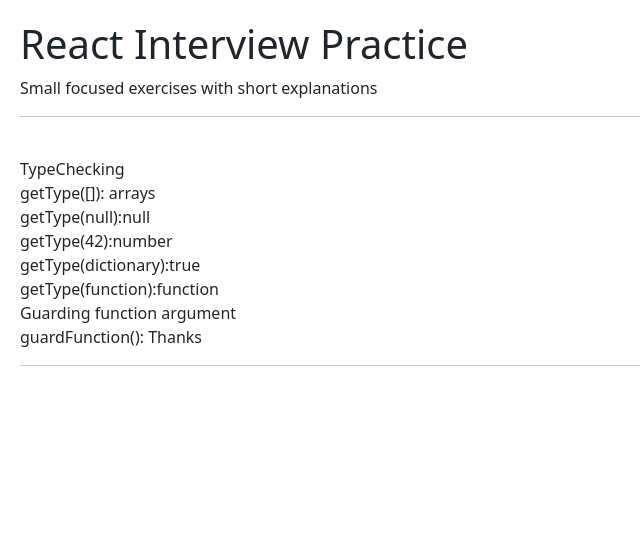
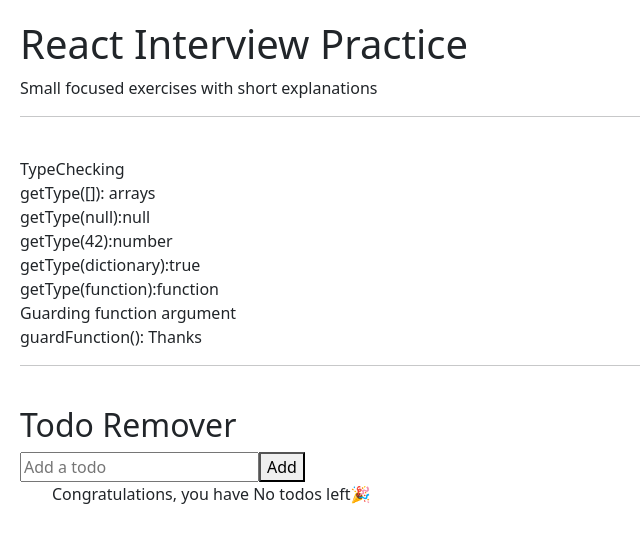
Before and after one commit to Chiomalina/react-interview-practice, a React (Vite) app in the folder react-interview-practice/: page / in a window 1280 px wide. Shown: the top 542 px of the page, without its empty margins (0-640 px from the left). Built offline with nearby package versions, Linux system fonts and the light colour scheme.

Commit message:
Live coding: create todo app

```diff
--- a/react-interview-practice/src/exercises/LiveCoding/TodoRemover/TodoRemover.jsx
+++ b/react-interview-practice/src/exercises/LiveCoding/TodoRemover/TodoRemover.jsx
@@ -3,9 +3,9 @@
 function TodoRemover() {
   // 1) State for todos (each todo has a stable id + text)
   const [todos, setTodos] = useState([
-        { id: 1, text: "Learn filter() method"},
-        { id: 2, text: "Build a todo app"},
-        { id: 3, text: "Prepare for interviews"},
+    { id: 1, text: "Learn filter() method" },
+    { id: 2, text: "Build a todo app" },
+    { id: 3, text: "Prepare for interviews" },
   ]);
 
   // 2) State for input text
@@ -17,7 +17,7 @@
     if (!trimmed) return;
 
     // Generate a simple id
-        const newTodo = { id: Date.now(), text: trimmed}
+    const newTodo = { id: Date.now(), text: trimmed };
 
     // Functional update avoids stale state
     setTodos((prev) => [...prev, newTodo]);
@@ -32,8 +32,44 @@
     setTodos((prev) => prev.filter((todo) => todo.id !== id));
   }
 
+  // 5) handle onChange to set Text
+  function handleOnChange(event) {
+    setText(event.target.value);
+  }
 
-  return <div></div>;
+  return (
+    <div className="todo-container">
+      <h2>Todo Remover</h2>
+
+      {/** Add section */}
+      <div className="todo-add-section">
+        <input
+          type="text"
+          className="todo-input"
+          value={text}
+          placeholder="Add a todo"
+          onChange={handleOnChange}
+        />
+
+        <button onClick={handleAdd}>Add</button>
+      </div>
+
+      {/**List section */}
+      <ul className="todo-list-section">
+        {todos.length === 0 ? (
+          <p>Congratulations, you have No todos left🎉</p>
+        ) : (
+          todos.map((todo) => (
+            // USe stable id as key not index because index can change
+            <li key={todo.id} className="todo-list-item">
+              <span>{todo.text}</span>{" "}
+              <button onClick={handleRemove(todo.id)}>Remove</button>
+            </li>
+          ))
+        )}
+      </ul>
+    </div>
+  );
 }
 
 export default TodoRemover;
```
Lines whose indentation alone changed are shown as unchanged.
